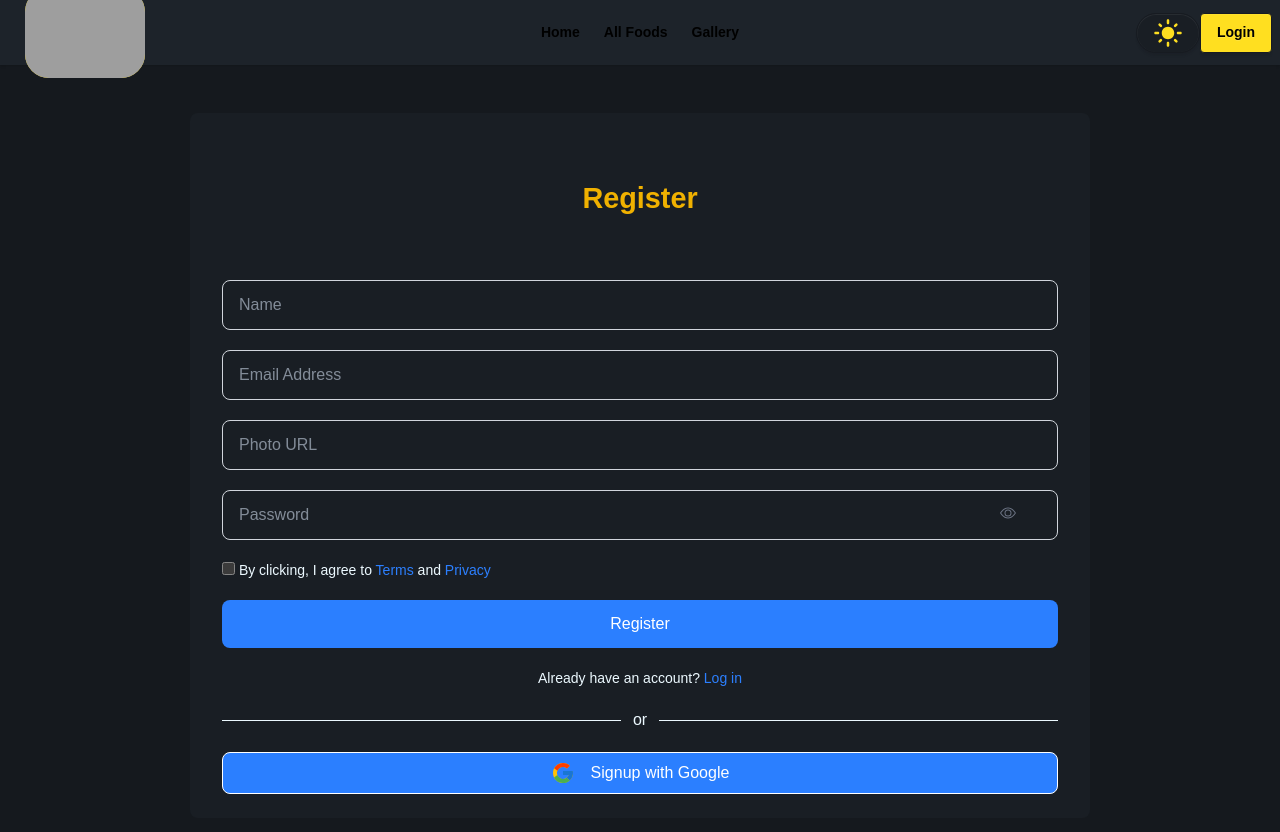
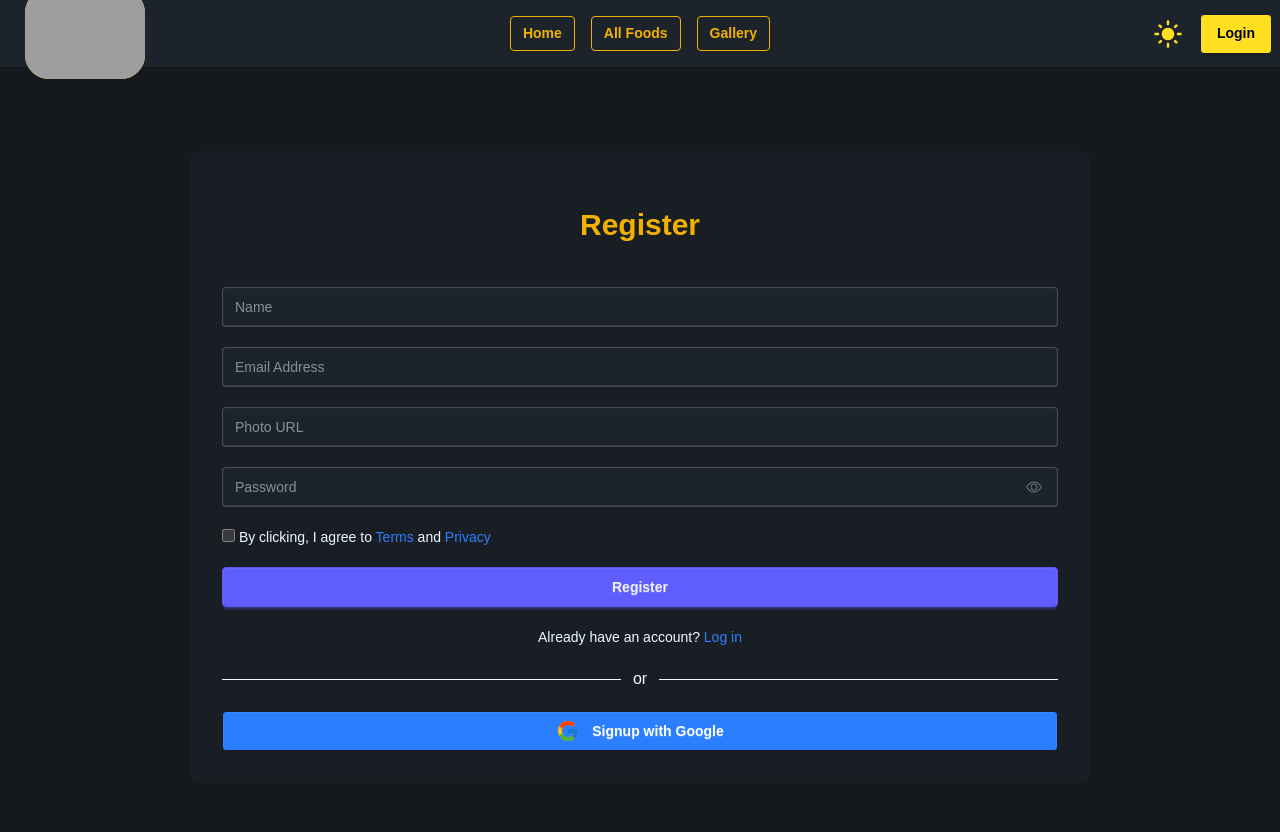
Before and after one commit to azijulhakimbd/MA-Restaurant-Client, a React (Vite) app: page /register in a window 1280 px wide. Shown: the top 832 px of the page. Built offline with nearby package versions, Linux system fonts and the light colour scheme; no server answers; grey boxes are pictures that could not be loaded; a web font is replaced by a local one.

Commit message:
User Profile show after login with image, after click image show 3 links

```diff
--- a/package.json
+++ b/package.json
@@ -11,9 +11,11 @@
   },
   "dependencies": {
     "@tailwindcss/vite": "^4.1.8",
+    "firebase": "^11.9.0",
     "framer-motion": "^12.16.0",
     "react": "^19.1.0",
     "react-dom": "^19.1.0",
+    "react-hot-toast": "^2.5.2",
     "react-icons": "^5.5.0",
     "react-router": "^7.6.2",
     "react-simple-typewriter": "^5.0.1",
--- a/src/Components/Navbar.jsx
+++ b/src/Components/Navbar.jsx
@@ -1,30 +1,40 @@
 import React, { use } from "react";
 import { Link, NavLink } from "react-router";
-import { AuthContext } from "../Context/AuthProvider";
+
 import ThemeToggle from "./ThemeToggle";
+import UserProfile from "./UserProfile";
+import { AuthContext } from "../Context/AuthContext";
 
 const Navbar = () => {
   const { user, logOut } = use(AuthContext);
   const links = (
     <>
       <li>
-        <NavLink className="text-black font-extrabold" to={"/"}>
+        <NavLink
+          className="text-yellow-500 border-double border mx-2 font-extrabold"
+          to={"/"}
+        >
           Home
         </NavLink>
       </li>
       <li>
-        <NavLink className="text-black font-extrabold" to={"/allfoods"}>
+        <NavLink
+          className="text-yellow-500 border-double border mx-2 font-extrabold"
+          to={"/allfoods"}
+        >
           All Foods
         </NavLink>
       </li>
       <li>
-        <NavLink className="text-black font-extrabold" to={"gallery"}>
+        <NavLink
+          className="text-yellow-500 border-double border mx-2 font-extrabold"
+          to={"gallery"}
+        >
           Gallery
         </NavLink>
       </li>
     </>
   );
-
   const handleLogout = () => {
     logOut();
   };
@@ -52,7 +62,7 @@ const Navbar = () => {
           </div>
           <ul
             tabIndex={0}
-            className="menu menu-sm dropdown-content bg-base-100 rounded-box z-1 text-success mt-3 w-52 p-2 shadow"
+            className="menu menu-sm dropdown-content bg-base-100 rounded-box z-1 text-yellow-500 border outline-1 mt-3 w-52 p-2 shadow"
           >
             {links}
           </ul>
@@ -66,16 +76,18 @@ const Navbar = () => {
         </a>
       </div>
       <div className="navbar-center hidden lg:flex">
-        <ul className="menu menu-horizontal light:text-black dark:text-yellow-400 px-1">
-          {links}
-        </ul>
+        <ul className="menu menu-horizontal text-yellow-400 px-1">{links}</ul>
       </div>
       <div className="navbar-end">
         <ThemeToggle></ThemeToggle>
+
         {user ? (
-          <button onClick={handleLogout} className="btn bg-red-400">
-            Logout
-          </button>
+          <>
+            <UserProfile></UserProfile>
+            <button onClick={handleLogout} className="btn bg-red-400">
+              Logout
+            </button>
+          </>
         ) : (
           <>
             <Link className="btn bg-yellow-300 text-black" to={"/login"}>
--- a/src/Components/ThemeToggle.jsx
+++ b/src/Components/ThemeToggle.jsx
@@ -19,7 +19,7 @@ const ThemeToggle = () => {
 
   return (
     <button
-      className="btn border rounded-full text-yellow-300"
+      className="btn btn-ghost border rounded-full text-yellow-300"
       onClick={toggleTheme}
     >
       {theme === "light" ? <MdDarkMode size={30} /> : <MdLightMode size={30} />}
--- /dev/null
+++ b/src/Components/UserProfile.jsx
@@ -0,0 +1,42 @@
+import React, { use } from "react";
+
+import { Link } from "react-router";
+import { AuthContext } from "../Context/AuthContext";
+
+const UserProfile = () => {
+  const { user} = use(AuthContext);
+  console.log(user.photoURL);
+
+  return (
+    <div className="dropdown dropdown-end mx-2">
+      <div
+        tabIndex={0}
+        role="button"
+        className="btn btn-ghost btn-circle avatar"
+      >
+        <div className="w-10 rounded-full">
+          <img alt="User Photo" src={user?.photoURL} />
+        </div>
+      </div>
+      <ul
+        tabIndex={0}
+        className="menu menu-sm dropdown-content bg-base-100 rounded-box z-1 mt-3 w-52 p-2 shadow"
+      >
+        <li>
+          <Link>My Foods</Link>
+        </li>
+        <li>
+          <Link>Add food</Link>
+        </li>
+        <li>
+          <Link>My Orders</Link>
+        </li>
+        <li>
+
+        </li>
+      </ul>
+    </div>
+  );
+};
+
+export default UserProfile;
--- /dev/null
+++ b/src/Context/AuthContext.jsx
@@ -0,0 +1,4 @@
+import { createContext } from "react";
+
+// Create context
+export const AuthContext = createContext();
--- a/src/Pages/Auth/Login.jsx
+++ b/src/Pages/Auth/Login.jsx
@@ -4,7 +4,8 @@ import { FcGoogle } from "react-icons/fc";
 import { Link, useNavigate, useLocation } from "react-router";
 
 import toast, { Toaster } from "react-hot-toast";
-import { AuthContext } from "../../Context/AuthProvider";
+import { AuthContext } from "../../Context/AuthContext";
+
 
 const Login = () => {
   const [showPassword, setShowPassword] = useState(false);
--- a/src/Pages/Auth/Register.jsx
+++ b/src/Pages/Auth/Register.jsx
@@ -2,13 +2,13 @@ import React, { useContext, useState } from "react";
 import { BsEye, BsEyeSlash } from "react-icons/bs";
 import { FcGoogle } from "react-icons/fc";
 import { Link } from "react-router";
-
 import toast, { Toaster } from "react-hot-toast";
-import { AuthContext } from "../../Context/AuthProvider";
+import { AuthContext } from "../../Context/AuthContext";
+import { auth } from "../../Firebase/firebase.config";
 
 const Register = () => {
   const [active, setActive] = useState(false);
-  const { createUser, googleLogin } = useContext(AuthContext);
+  const { createUser, googleLogin, userUpdate, setUser } = useContext(AuthContext);
 
   const handleRegister = async (e) => {
     e.preventDefault();
@@ -17,18 +17,27 @@ const Register = () => {
     const email = form.email.value;
     const photoURL = form.photoURL.value;
     const password = form.password.value;
-    console.log(name, photoURL);
+    const termsAccepted = form.checkbox.checked;
+
+    if (!termsAccepted) {
+      toast.error("You must accept the Terms and Privacy Policy.");
+      return;
+    }
 
     const passwordRegex = /^(?=.*[a-z])(?=.*[A-Z]).{6,}$/;
     if (!passwordRegex.test(password)) {
-      toast.error(
-        "Password must have 1 uppercase, 1 lowercase and be at least 6 characters long"
-      );
+      toast.error("Password must have 1 uppercase, 1 lowercase and be at least 6 characters long");
       return;
     }
 
     try {
       const result = await createUser(email, password);
+      await userUpdate({ displayName: name, photoURL });
+
+      //  Fetch updated user from Firebase
+      const updatedUser = auth.currentUser;
+      setUser(updatedUser);
+
       toast.success("Registration successful!");
       form.reset();
     } catch (error) {
@@ -48,12 +57,12 @@ const Register = () => {
   return (
     <div>
       <Toaster />
-      <main className="w-full min-h-[100vh] bg-base-300 flex items-center justify-center sm:py-12 p-6">
+      <main className="w-full min-h-screen bg-base-300 flex items-center justify-center p-6 sm:py-12">
         <form
           onSubmit={handleRegister}
-          className="w-full sm:w-[900px] sm:max-w-[1000px] bg-base-200 rounded-lg sm:py-6 sm:px-8 p-4 flex flex-col gap-5"
+          className="w-full sm:w-[900px] max-w-[1000px] bg-base-200 rounded-lg p-4 sm:p-8 flex flex-col gap-5"
         >
-          <h3 className="text-[1.8rem] font-[700] py-10 text-yellow-500 text-center">
+          <h3 className="text-2xl sm:text-3xl font-bold text-yellow-500 text-center py-6">
             Register
           </h3>
 
@@ -62,7 +71,7 @@ const Register = () => {
             name="name"
             placeholder="Name"
             required
-            className="py-3 px-4 border border-gray-300 rounded-lg w-full"
+            className="input input-bordered w-full"
           />
 
           <input
@@ -70,7 +79,7 @@ const Register = () => {
             name="email"
             placeholder="Email Address"
             required
-            className="py-3 px-4 border border-gray-300 rounded-lg w-full"
+            className="input input-bordered w-full"
           />
 
           <input
@@ -78,7 +87,7 @@ const Register = () => {
             name="photoURL"
             placeholder="Photo URL"
             required
-            className="py-3 px-4 border border-gray-300 rounded-lg w-full"
+            className="input input-bordered w-full"
           />
 
           <div className="relative w-full">
@@ -87,16 +96,16 @@ const Register = () => {
               name="password"
               placeholder="Password"
               required
-              className="py-3 px-4 border border-gray-300 rounded-lg w-full"
+              className="input input-bordered w-full"
             />
             {active ? (
               <BsEyeSlash
-                className="absolute top-[30%] right-[5%] cursor-pointer text-gray-500"
+                className="absolute top-3 right-4 cursor-pointer text-gray-500"
                 onClick={() => setActive(false)}
               />
             ) : (
               <BsEye
-                className="absolute top-[30%] right-[5%] cursor-pointer text-gray-500"
+                className="absolute top-3 right-4 cursor-pointer text-gray-500"
                 onClick={() => setActive(true)}
               />
             )}
@@ -106,28 +115,18 @@ const Register = () => {
             <input type="checkbox" name="checkbox" id="checkbox" />{" "}
             <label htmlFor="checkbox">
               By clicking, I agree to{" "}
-              <a href="#" className="text-blue-500">
-                Terms
-              </a>{" "}
-              and{" "}
-              <a href="#" className="text-blue-500">
-                Privacy
-              </a>
+              <a href="#" className="text-blue-500">Terms</a> and{" "}
+              <a href="#" className="text-blue-500">Privacy</a>
             </label>
           </div>
 
-          <button
-            type="submit"
-            className="w-full py-3 bg-blue-500 text-white rounded-lg"
-          >
+          <button type="submit" className="btn btn-primary w-full">
             Register
           </button>
 
           <div className="text-center text-sm">
             Already have an account?{" "}
-            <Link to="/login" className="text-blue-500">
-              Log in
-            </Link>
+            <Link to="/login" className="text-blue-500">Log in</Link>
           </div>
 
           <div className="flex items-center gap-3">
@@ -139,7 +138,7 @@ const Register = () => {
           <button
             type="button"
             onClick={handleGoogleSignup}
-            className="flex items-center justify-center py-2 px-4 gap-4 border text-white rounded-lg bg-blue-500"
+            className="btn w-full flex items-center justify-center gap-3 bg-blue-500 text-white"
           >
             <FcGoogle className="text-2xl" />
             Signup with Google
```
Also changed, not shown: src/Context/AuthProvider.jsx (+11 -5 lines), src/Pages/NotFound.jsx (+28 -1 lines), 1 other file (tests, documents, lock files or other folders).
